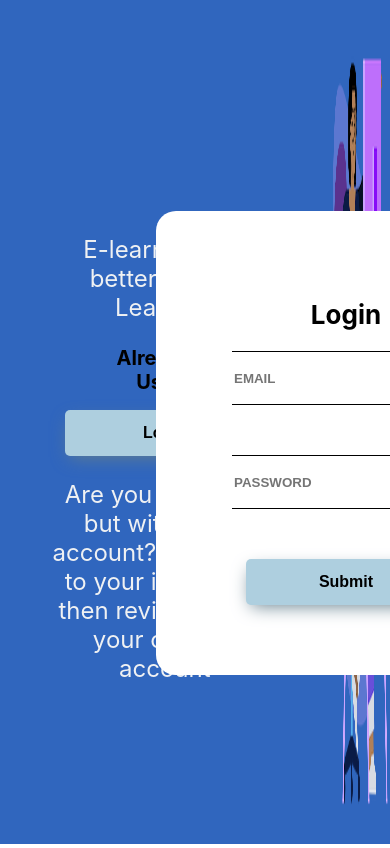
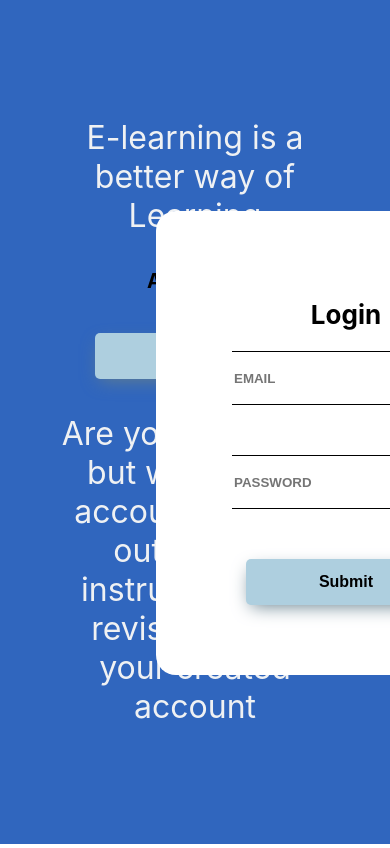
Before and after one commit to mohammadammash/e-learning_website, a React (Create React App) app in the folder frontend/: page / in a window 390 px wide. Shown: the top 848 px of the page. Built offline with nearby package versions, Linux system fonts and the light colour scheme.

Commit message:
frontend/src/pages/landing/landing.css: Styling the responsive design

```diff
--- a/frontend/src/pages/landing/landing.css
+++ b/frontend/src/pages/landing/landing.css
@@ -10,6 +10,7 @@
   display: flex;
   justify-content: center;
   align-items: center;
+  height: 100%;
 }
 .left-section .content {
   width: 70%;
@@ -18,7 +19,6 @@
   justify-content: space-between;
   text-align: center;
   align-items: center;
-  height: 50%;
 }
 .left-section .content p {
   font-size: 24px;
@@ -83,5 +83,23 @@
   text-transform: uppercase;
 }
 
+/* END OF POPUP STYLING */
 
-/* END OF POPUP STYLING */
+/* START OF MEDIA QUERIES */
+@media only screen and (max-width: 1000px) {
+  .landing-img {
+    display: none;
+  }
+  .main-landing{
+    flex-direction: column;
+    justify-content: center;
+  }
+  .left-section .content{
+    height: 80%;
+    justify-content: space-around;
+  }
+  .left-section .content p{
+    font-size: 32px;
+  }
+}
+/* END OF MEDIA QUERIES */
```
